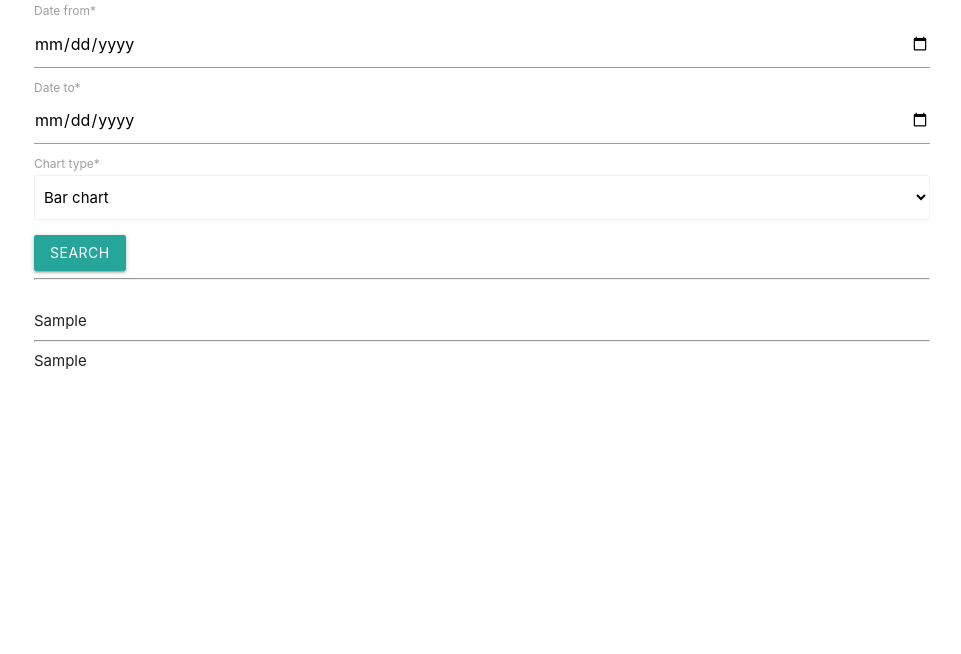
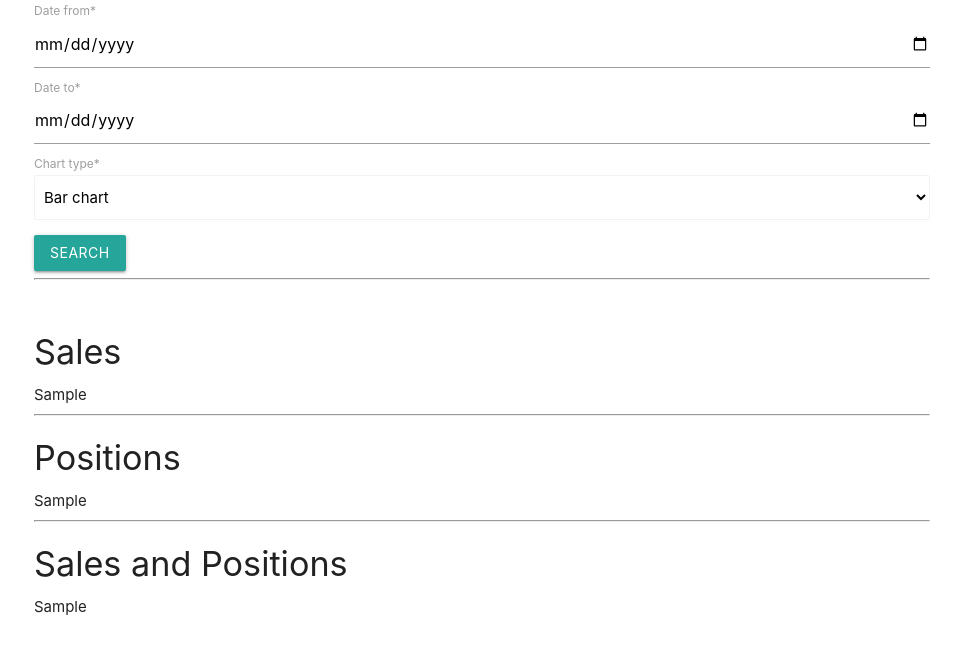
Before and after one commit to torik135/report-django, a Django app: template source/sales/templates/sales/home.html in a window 1280 px wide. Shown: the part 48-702 px from the top of the page, without its empty margins (158-1119 px from the left). Run offline with Django 3.2, Linux system fonts and the light colour scheme; tables that the repository leaves empty hold one stand-in row (values such as "Sample post"); the template is opened without the code that fills it: values that come from a table or form of the project are taken from there, most other values are stand-ins (such as "Sample title", 1, 10 or a date in 2020); some libraries are stand-ins or nearby versions.

Commit message:
add merged df (sale and position)

```diff
--- a/source/sales/templates/sales/home.html
+++ b/source/sales/templates/sales/home.html
@@ -23,9 +23,14 @@ HOME
   <br>
 
   {%if sales_df %}
+  <h4>Sales</h4>
   {{sales_df|safe}}
   <hr>
+  <h4>Positions</h4>
   {{positions_df|safe}}
+  <hr>
+  <h4>Sales and Positions</h4>
+  {{merged_df|safe}}
   {%else%}
   <h3>no data</h3>
   {% endif %}
```
Also changed, not shown: source/sales/views.py (+7 -0 lines). Lines whose indentation alone changed are shown as unchanged.
